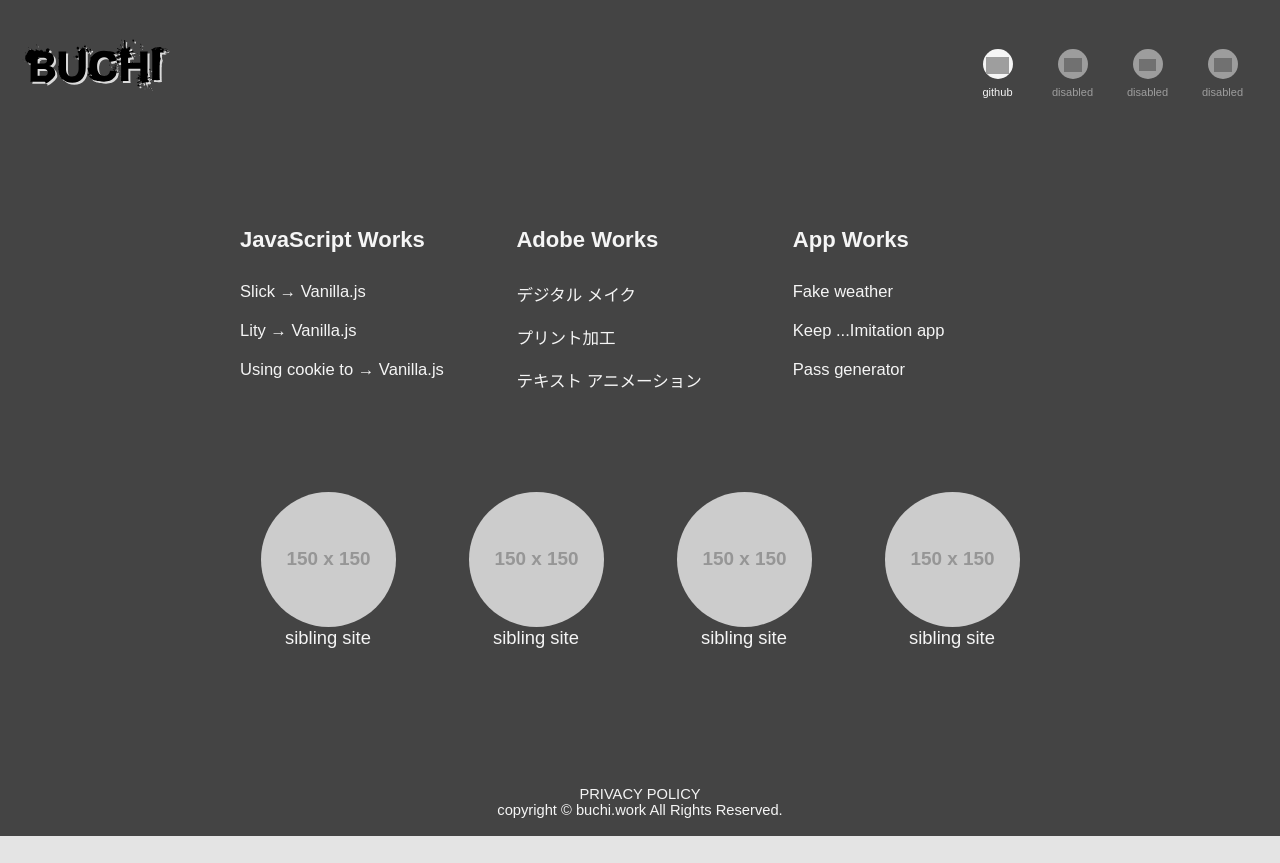
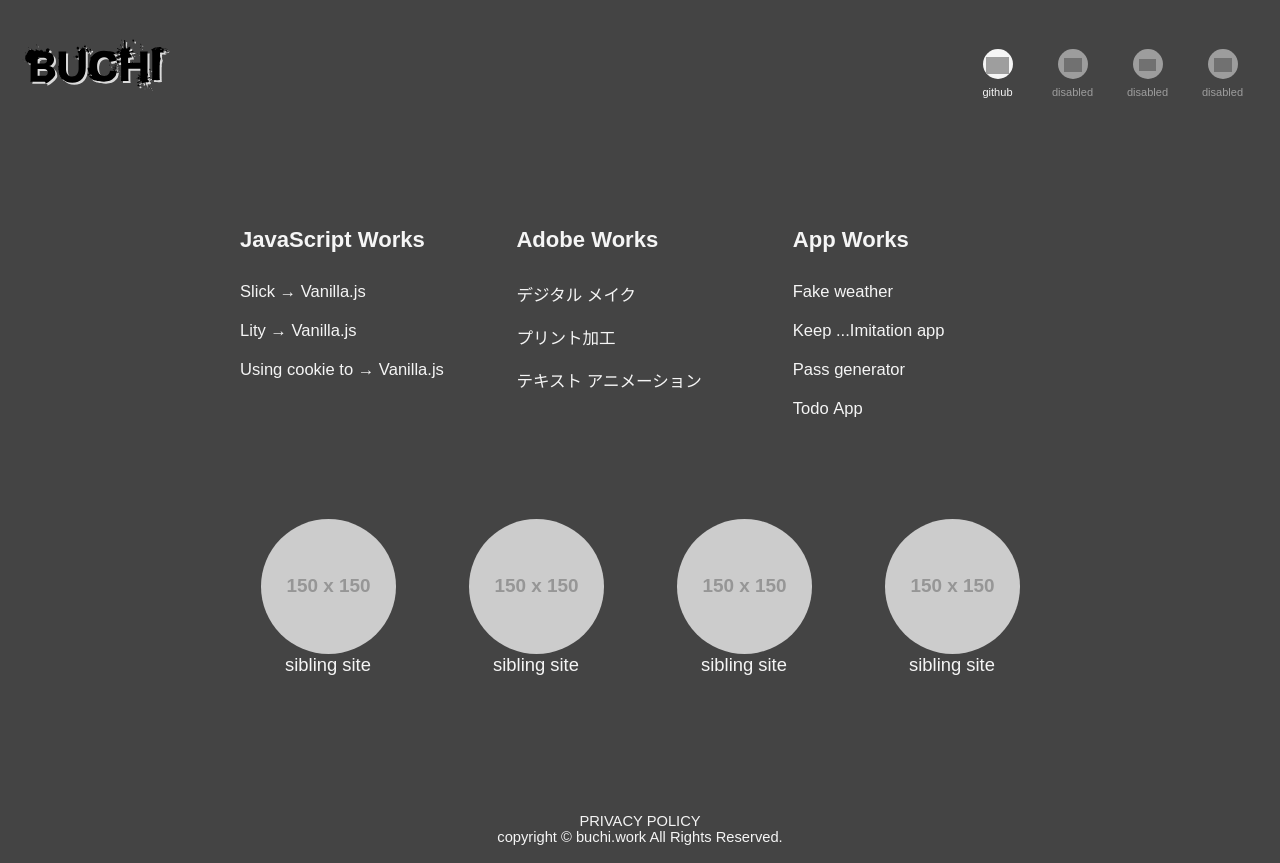
Before and after one commit to Buchi-18/portfolio, a PHP site: page /pages/privacy-policy.php in a window 1280 px wide. Shown: the part 1340-2203 px from the top of the page. Before the commit the page ends 2176 px from the top, so only its background shows below. Run offline with PHP 8.4, Linux system fonts and the light colour scheme; grey boxes labelled with a size stand in for pictures from a placeholder-image service; some libraries are stand-ins or nearby versions; some web fonts are replaced; grey boxes are pictures that could not be loaded.

Commit message:
Add App Work list

```diff
--- a/_php_app/_parts/_footer.php
+++ b/_php_app/_parts/_footer.php
@@ -71,6 +71,7 @@
         <li><a href="https://buchi.work/pages/works/app-work.php#keepImitationApp">Keep&nbsp;...Imitation&nbsp;app</a>
         </li>
         <li><a href="https://buchi.work/pages/works/app-work.php#passGenerator">Pass&nbsp;generator</a></li>
+        <li><a href="https://buchi.work/pages/works/app-work.php#todos">Todo&nbsp;App</a></li>
       </ul>
     </div>
 
```
